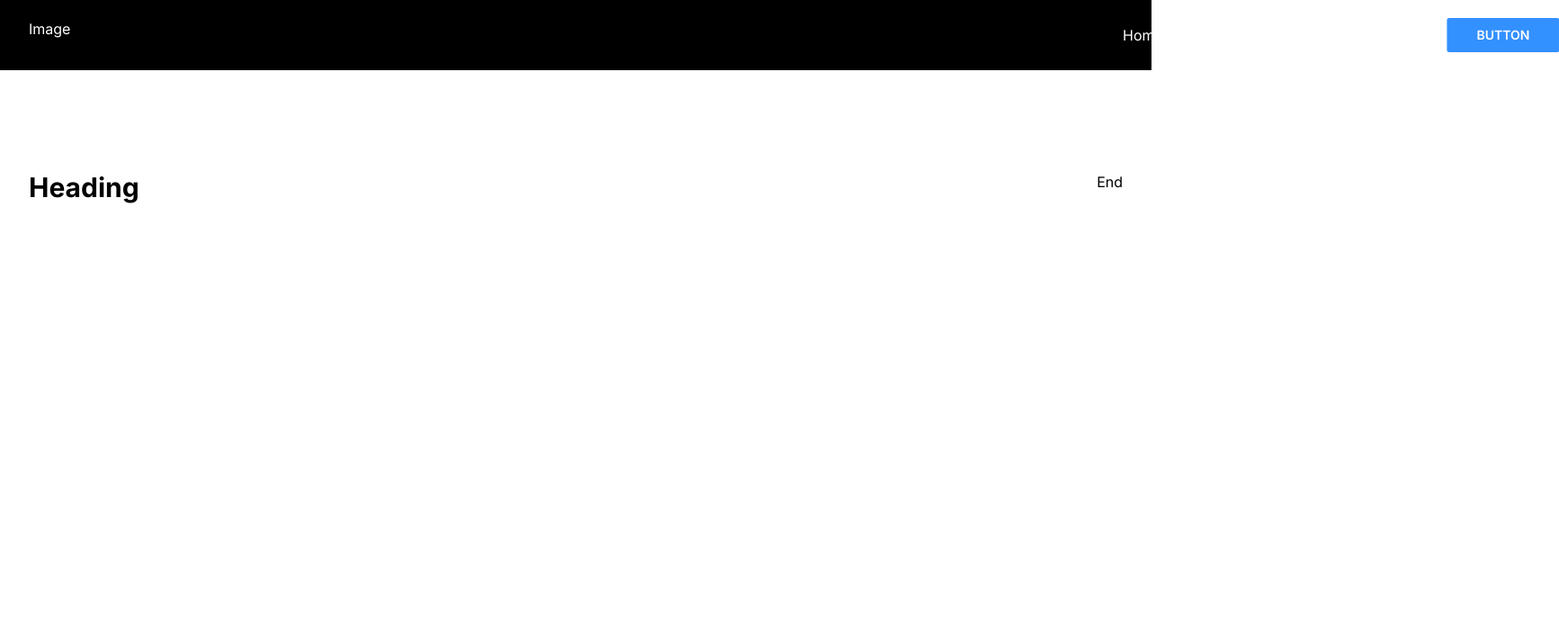
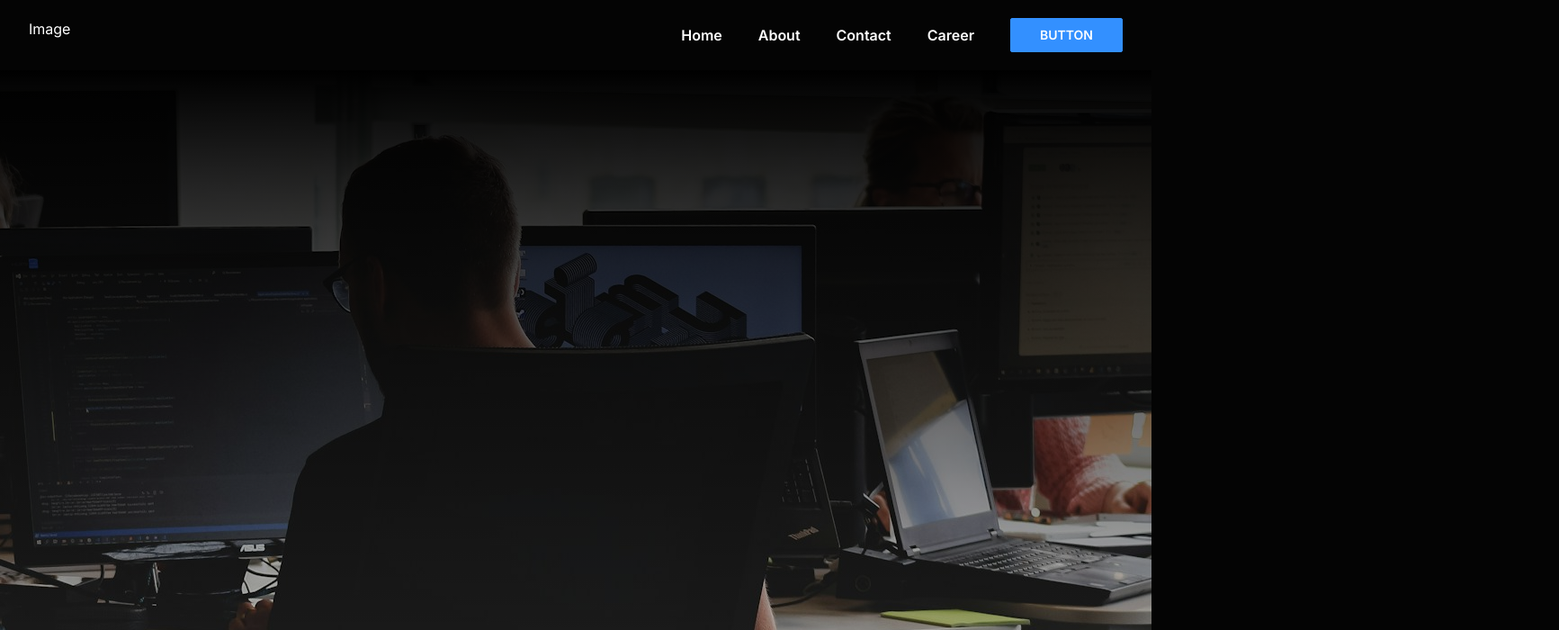
Before and after one commit to SAPranto/optiwaveai, a Next.js app: page / in a window 1280 px wide. Shown: the top 700 px of the page at 90% size, 1733 px wide, since content can reach past the window. Built offline with nearby package versions, Linux system fonts and the light colour scheme.

Commit message:
Creating Sticky Navbar

```diff
--- a/app/components/Navbar copy.jsx
+++ /dev/null
@@ -1,108 +0,0 @@
-"use client";
-import Link from "next/link";
-import React, { useState } from "react";
-import { GiHamburgerMenu, GiCancel } from "react-icons/gi";
-import { BiSearchAlt, BiCart, BiHeart, BiUser } from "react-icons/bi";
-
-const Navbar = () => {
-  const [isNavOpen, setIsNavOpen] = useState(false);
-
-  const handleNavToggle = () => {
-    setIsNavOpen(!isNavOpen);
-  };
-
-    // State to track which mega menu is open
-    const [megaMenu, setMegaMenu] = useState("gifts");
-
-    // Function to handle mega menu open/close
-    const handleMegaMenuToggle = (menuName) => {
-      setMegaMenu(megaMenu === menuName ? null : menuName);
-    };
-
-    // Mega menu content for the "Gifts" link
-    const giftsMegaMenu = (
-      <div className="mega-menu absolute bottom-0">
-        <p>Mega menu for Gifts</p>
-      </div>
-    );
-
-  return (
-    <>
-      <div className="bg-black text-white text-center text-xs py-2">
-        <span>Sign up for exclusive updates</span>
-      </div>
-      <div className="bg-white text-black relative z-50">
-        <div className="container">
-          <div className="navbar-wrapper flex justify-between items-center py-7">
-            <div className="flex justify-start items-center gap-14">
-              <div>
-                <img src="./logo.png" alt="Main Logo" width={150} />
-              </div>
-              <ul
-                className={`md:flex md:gap-5 md:text-xs md:items-center font-bold uppercase ${
-                  isNavOpen ? "nav-dropdown-open" : "hidden"
-                }`}
-              >
-      <li
-        className="cursor-pointer relative"
-        onMouseEnter={() => handleMegaMenuToggle("gifts")}
-        onMouseLeave={() => handleMegaMenuToggle(null)}
-      >
-        <Link href="/">Gifts</Link>
-        {megaMenu === "gifts" && giftsMegaMenu}
-      </li>
-                <li className="cursor-pointer">
-                  <Link href="/about">New In</Link>
-                </li>
-                <li className="cursor-pointer">
-                  <Link href="/team">Bags</Link>
-                </li>
-                <li className="cursor-pointer">
-                  <Link href="/contact">women</Link>
-                </li>
-                <li className="cursor-pointer">
-                  <Link href="/contact">men</Link>
-                </li>
-                <li className="cursor-pointer">
-                  <Link href="/contact">home & lifestyle</Link>
-                </li>
-                <li className="cursor-pointer">
-                  <Link href="/contact">children</Link>
-                </li>
-                <li className="cursor-pointer">
-                  <Link href="/contact">jeans</Link>
-                </li>
-                <li className="cursor-pointer">
-                  <Link href="/contact">stories</Link>
-                </li>
-              </ul>
-            </div>
-            <div className="flex items-center gap-3">
-              <div className="flex justify-start gap-3">
-                <BiSearchAlt></BiSearchAlt>
-                <BiCart></BiCart>
-                <BiHeart></BiHeart>
-                <BiUser></BiUser>
-              </div>
-              <div className="md:hidden z-10">
-                {isNavOpen ? (
-                  <GiCancel
-                    onClick={handleNavToggle}
-                    className=" text-red-400 text-xl cursor-pointer"
-                  />
-                ) : (
-                  <GiHamburgerMenu
-                    onClick={handleNavToggle}
-                    className=" text-xl cursor-pointer"
-                  />
-                )}
-              </div>
-            </div>
-          </div>
-        </div>
-      </div>
-    </>
-  );
-};
-
-export default Navbar;
--- a/app/components/Navbar.jsx
+++ b/app/components/Navbar.jsx
@@ -10,13 +10,28 @@ const navbar = () => {
   const onNavClick = () => {
     setIsNavOpen(!isNavOpen);
   };
+
+  const [fix, setFix] = useState(false);
+
+  const setFixed = () => {
+    if (window.scrollY >= 390) {
+      setFix(true);
+    } else {
+      setFix(false);
+    }
+  };
+
+  window.addEventListener("scroll", setFixed)
+
   return (
-    <nav className="py-5 bg-black text-white">
+    <nav className="py-5 text-white">
       <div className="container flex justify-between">
         <div>Image</div>
         <div
-          className={`text-center bg-red-500 absolute top-0 right-0 px-24 py-14 h-full ${
-            isNavOpen ? "transform translate-x-0 transition-transform duration-300 ease-out" : "transform translate-x-full transition-transform duration-200"
+          className={`text-center bg-red-500 absolute top-0 right-0 px-24 py-14 h-full transform transition-transform duration-300 ease-out ${
+            isNavOpen
+              ? "translate-x-0 lg:transform-none"
+              : "translate-x-full lg:transform-none"
           } lg:block lg:relative lg:bg-transparent lg:py-0 lg:px-0`}
         >
           <ul className="flex flex-col items-center gap-10 lg:flex-row">
@@ -26,9 +41,15 @@ const navbar = () => {
             <li>Career</li>
             <li className="primary-btn">Button</li>
           </ul>
-            <GiCancel className="absolute top-4 right-4 cursor-pointer lg:hidden" onClick={onNavClick}></GiCancel>
+          <GiCancel
+            className="absolute top-4 right-4 cursor-pointer lg:hidden"
+            onClick={onNavClick}
+          ></GiCancel>
         </div>
-          <GiHamburgerMenu className="cursor-pointer lg:hidden" onClick={onNavClick}></GiHamburgerMenu>
+        <GiHamburgerMenu
+          className="cursor-pointer lg:hidden"
+          onClick={onNavClick}
+        ></GiHamburgerMenu>
       </div>
     </nav>
   );
--- a/app/globals.css
+++ b/app/globals.css
@@ -4,7 +4,11 @@
 
 :root {
   --primary-color: #3390ff;
-  --secondary-color: green;
+  --secondary-color: #689bca;
+  --background-color: #040404;
+}
+body {
+  @apply bg-background-color text-white;
 }
 .section {
   @apply py-28;
@@ -12,3 +16,18 @@
 .primary-btn {
   @apply py-2 px-8 bg-primary-color border border-primary-color rounded-sm text-sm font-semibold uppercase cursor-pointer hover:bg-transparent transition-colors ease-out duration-200;
 }
+li {
+  @apply cursor-pointer font-semibold hover:text-secondary-color transition-colors duration-500;
+}
+.hero-section {
+  background-image: linear-gradient(to bottom, rgba(0, 0, 0, 1), transparent),
+    url("/hero.jpg");
+  object-fit: cover;
+  background-repeat: no-repeat;
+  height: 100vh;
+  width: 100%;
+  background-position: bottom;
+}
+.navbar.fixed {
+  @apply bg-white transition-colors;
+}
--- a/app/page.tsx
+++ b/app/page.tsx
@@ -2,11 +2,9 @@ import Image from "next/image";
 
 export default function Home() {
   return (
-    <section className="section">
-      <div className="container flex justify-between">
-        <h1 className="text-3xl font-bold">Heading</h1>
-        <h1>End</h1>
-      </div>
-    </section>
+    <>
+      <div className="hero-section"></div>
+      <div className="h-[300vh]"></div>
+    </>
   );
 }
--- a/tailwind.config.ts
+++ b/tailwind.config.ts
@@ -10,7 +10,8 @@ const config: Config = {
     extend: {
       colors: {
         "primary-color": "var(--primary-color)",
-        "secondary-color": "var(--secondary-color)"
+        "secondary-color": "var(--secondary-color)",
+        "background-color": "var(--background-color)"
       },
     },
     container : {
```
Also changed, not shown: public/hero.jpg (added).
